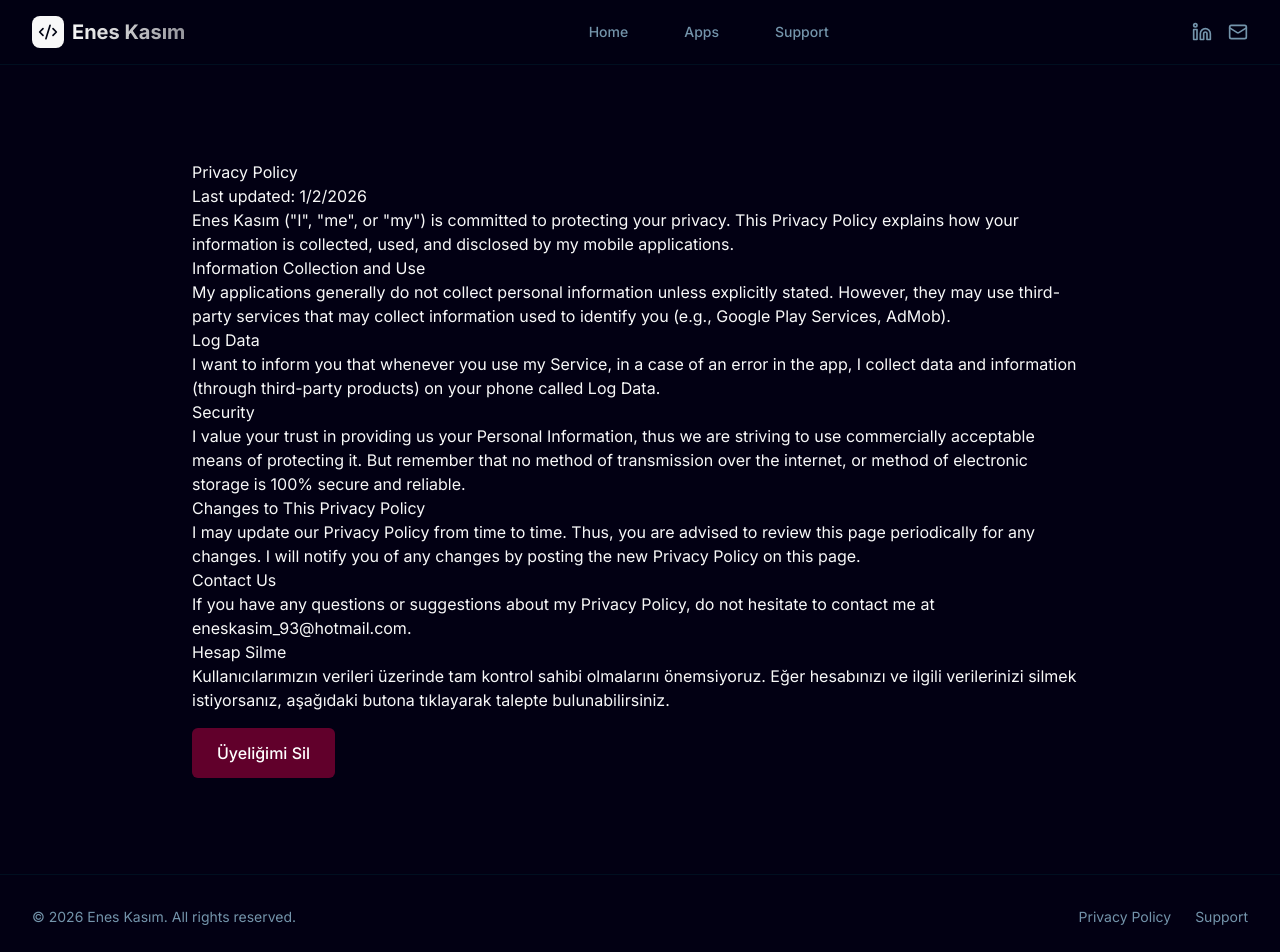
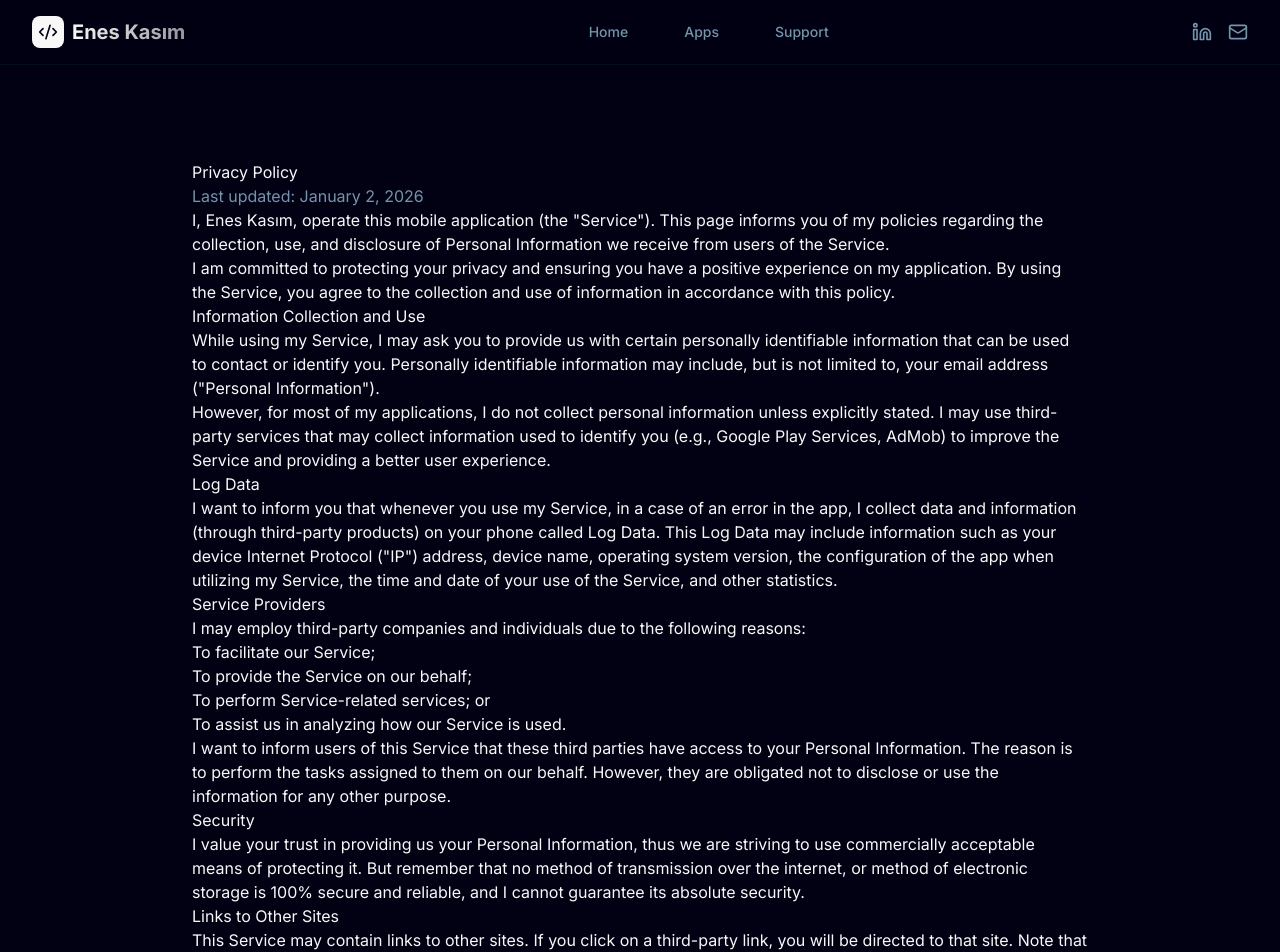
Before and after one commit to eneskasim18/eneskasim, a Next.js app: page /privacy-policy in a window 1280 px wide. Shown: the top 952 px of the page. Built offline with nearby package versions, Linux system fonts and the light colour scheme.

Commit message:
feat: Add a privacy policy page and an account deletion request form.

```diff
--- a/src/app/privacy-policy/delete-account/page.tsx
+++ b/src/app/privacy-policy/delete-account/page.tsx
@@ -11,19 +11,19 @@ export default function DeleteAccountPage() {
                         className="inline-flex items-center text-muted-foreground hover:text-foreground transition-colors"
                     >
                         <ArrowLeft className="w-4 h-4 mr-2" />
-                        Geri Dön
+                        Back to Privacy Policy
                     </Link>
                 </div>
 
                 <div className="prose dark:prose-invert max-w-none mb-8">
-                    <h1>Hesap Silme Talebi</h1>
+                    <h1>Account Deletion Request</h1>
                     <p>
-                        Hesabınızın silinmesi için lütfen aşağıdaki formu doldurun. Talebiniz alındıktan sonra,
-                        hesabınız ve ilişkili tüm veriler en kısa sürede kalıcı olarak silinecektir.
+                        To permanently delete your account, please complete the form below. Once your request is received,
+                        your account and all associated data will be permanently deleted as soon as possible.
                     </p>
                     <div className="p-4 bg-muted/50 rounded-lg border border-border">
                         <p className="text-sm m-0">
-                            <strong>Not:</strong> Güvenlik nedeniyle, hesap silme işlemi için kayıtlı e-posta adresinizi doğrulamanız gerekmektedir.
+                            <strong>Note:</strong> For security purposes, you must verify the email address associated with your account to proceed with the deletion.
                         </p>
                     </div>
                 </div>
@@ -47,7 +47,7 @@ export default function DeleteAccountPage() {
                         marginWidth={0}
                         className="w-full min-h-[600px]"
                     >
-                        Yükleniyor...
+                        Loading...
                     </iframe>
                 </div>
             </div>
--- a/src/app/privacy-policy/page.tsx
+++ b/src/app/privacy-policy/page.tsx
@@ -1,57 +1,81 @@
 import Link from "next/link";
 
 export default function PrivacyPolicyPage() {
+    const currentDate = new Date().toLocaleDateString('en-US', { year: 'numeric', month: 'long', day: 'numeric' });
+
     return (
         <div className="min-h-screen pt-24 pb-16 px-4 sm:px-6 lg:px-8 bg-background">
             <div className="max-w-4xl mx-auto prose dark:prose-invert">
                 <h1>Privacy Policy</h1>
-                <p className="lead">Last updated: {new Date().toLocaleDateString()}</p>
+                <p className="lead text-muted-foreground">Last updated: {currentDate}</p>
 
                 <p>
-                    Enes Kasım ("I", "me", or "my") is committed to protecting your privacy.
-                    This Privacy Policy explains how your information is collected, used, and disclosed by my mobile applications.
+                    I, Enes Kasım, operate this mobile application (the "Service"). This page informs you of my policies regarding the collection, use, and disclosure of Personal Information we receive from users of the Service.
+                </p>
+
+                <p>
+                    I am committed to protecting your privacy and ensuring you have a positive experience on my application. By using the Service, you agree to the collection and use of information in accordance with this policy.
                 </p>
 
                 <h2>Information Collection and Use</h2>
                 <p>
-                    My applications generally do not collect personal information unless explicitly stated.
-                    However, they may use third-party services that may collect information used to identify you (e.g., Google Play Services, AdMob).
+                    While using my Service, I may ask you to provide us with certain personally identifiable information that can be used to contact or identify you. Personally identifiable information may include, but is not limited to, your email address ("Personal Information").
+                </p>
+                <p>
+                    However, for most of my applications, I do not collect personal information unless explicitly stated. I may use third-party services that may collect information used to identify you (e.g., Google Play Services, AdMob) to improve the Service and providing a better user experience.
                 </p>
 
                 <h2>Log Data</h2>
                 <p>
-                    I want to inform you that whenever you use my Service, in a case of an error in the app,
-                    I collect data and information (through third-party products) on your phone called Log Data.
+                    I want to inform you that whenever you use my Service, in a case of an error in the app, I collect data and information (through third-party products) on your phone called Log Data. This Log Data may include information such as your device Internet Protocol ("IP") address, device name, operating system version, the configuration of the app when utilizing my Service, the time and date of your use of the Service, and other statistics.
+                </p>
+
+                <h2>Service Providers</h2>
+                <p>
+                    I may employ third-party companies and individuals due to the following reasons:
+                </p>
+                <ul>
+                    <li>To facilitate our Service;</li>
+                    <li>To provide the Service on our behalf;</li>
+                    <li>To perform Service-related services; or</li>
+                    <li>To assist us in analyzing how our Service is used.</li>
+                </ul>
+                <p>
+                    I want to inform users of this Service that these third parties have access to your Personal Information. The reason is to perform the tasks assigned to them on our behalf. However, they are obligated not to disclose or use the information for any other purpose.
                 </p>
 
                 <h2>Security</h2>
                 <p>
-                    I value your trust in providing us your Personal Information, thus we are striving to use commercially acceptable means of protecting it.
-                    But remember that no method of transmission over the internet, or method of electronic storage is 100% secure and reliable.
+                    I value your trust in providing us your Personal Information, thus we are striving to use commercially acceptable means of protecting it. But remember that no method of transmission over the internet, or method of electronic storage is 100% secure and reliable, and I cannot guarantee its absolute security.
+                </p>
+
+                <h2>Links to Other Sites</h2>
+                <p>
+                    This Service may contain links to other sites. If you click on a third-party link, you will be directed to that site. Note that these external sites are not operated by me. Therefore, I strongly advise you to review the Privacy Policy of these websites. I have no control over and assume no responsibility for the content, privacy policies, or practices of any third-party sites or services.
                 </p>
 
                 <h2>Changes to This Privacy Policy</h2>
                 <p>
-                    I may update our Privacy Policy from time to time. Thus, you are advised to review this page periodically for any changes.
-                    I will notify you of any changes by posting the new Privacy Policy on this page.
+                    I may update our Privacy Policy from time to time. Thus, you are advised to review this page periodically for any changes. I will notify you of any changes by posting the new Privacy Policy on this page. These changes are effective immediately after they are posted on this page.
                 </p>
 
                 <h2>Contact Us</h2>
                 <p>
-                    If you have any questions or suggestions about my Privacy Policy, do not hesitate to contact me at eneskasim_93@hotmail.com.
+                    If you have any questions or suggestions about my Privacy Policy, do not hesitate to contact me at <a href="mailto:eneskasim_93@hotmail.com" className="font-medium underline hover:text-primary">eneskasim_93@hotmail.com</a>.
                 </p>
 
-                <h2>Hesap Silme</h2>
+                <hr className="my-8 border-border" />
+
+                <h2>Account Deletion</h2>
                 <p>
-                    Kullanıcılarımızın verileri üzerinde tam kontrol sahibi olmalarını önemsiyoruz.
-                    Eğer hesabınızı ve ilgili verilerinizi silmek istiyorsanız, aşağıdaki butona tıklayarak talepte bulunabilirsiniz.
+                    We value your control over your personal data. If you wish to delete your account and all associated data permanently, you may submit a request through the link below.
                 </p>
-                <div className="mt-4 mb-8">
+                <div className="mt-6 mb-8">
                     <Link
                         href="/privacy-policy/delete-account"
-                        className="inline-flex items-center justify-center px-6 py-3 border border-transparent text-base font-medium rounded-md text-white bg-destructive hover:bg-destructive/90 transition-colors"
+                        className="inline-flex items-center justify-center px-6 py-3 border border-transparent text-base font-medium rounded-md text-white bg-destructive hover:bg-destructive/90 transition-colors shadow-sm"
                     >
-                        Üyeliğimi Sil
+                        Delete My Account
                     </Link>
                 </div>
             </div>
```
